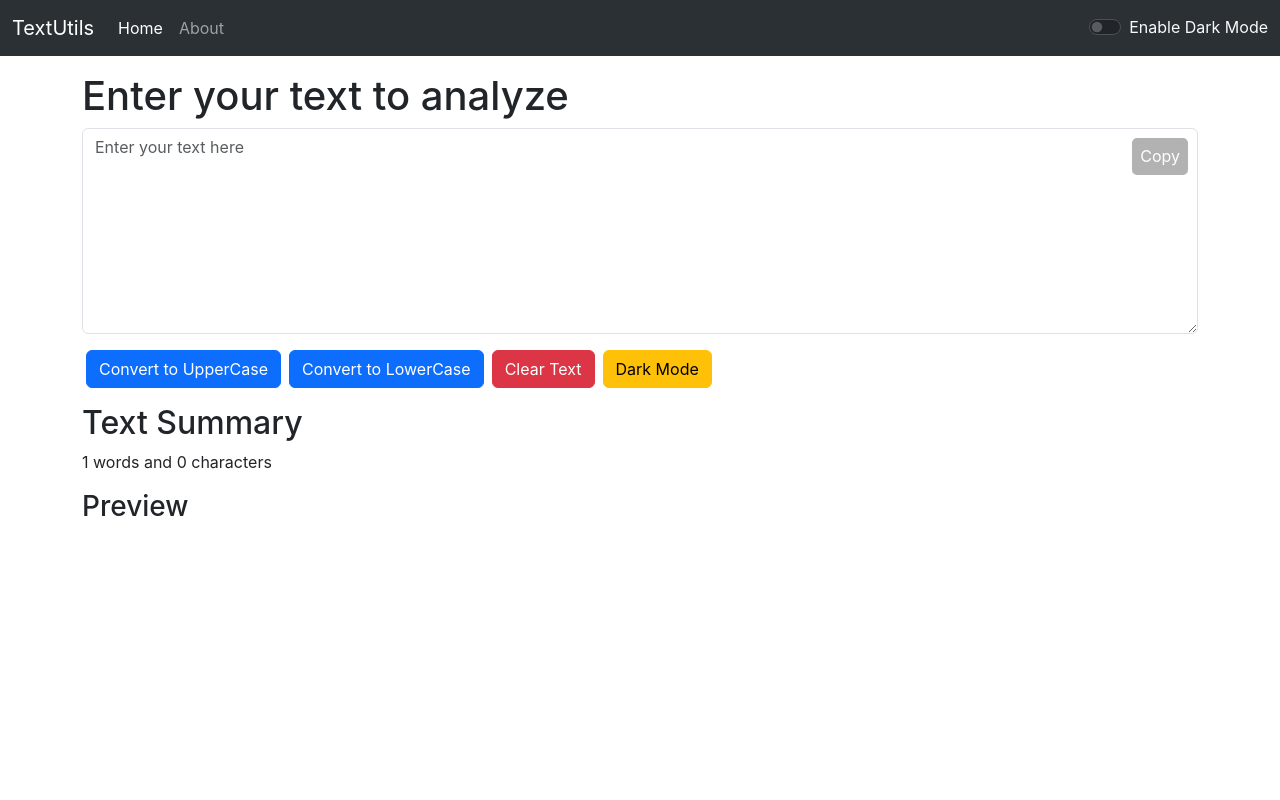
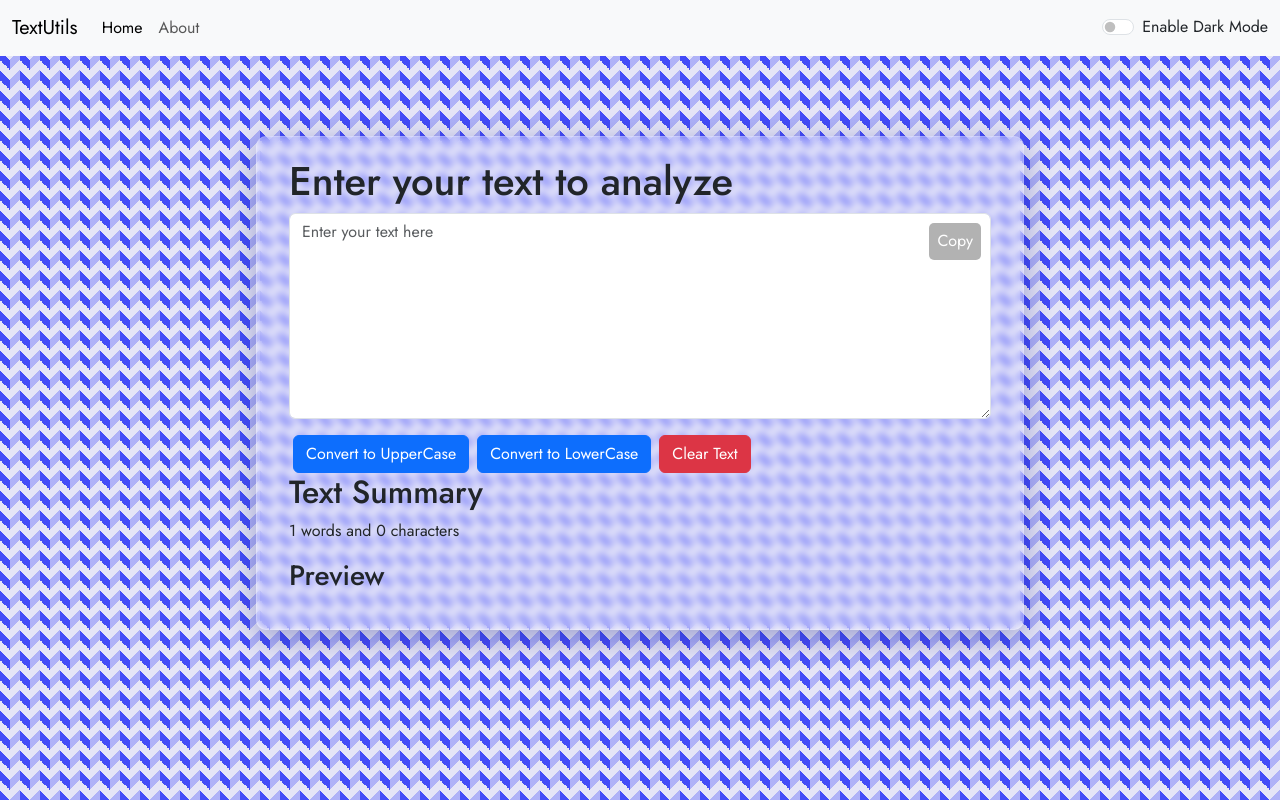
Before and after one commit to arman2tahir/text-utils, a React (Create React App) app: page / in a window 1280 px wide. Built offline with nearby package versions, Linux system fonts and the light colour scheme.

Commit message:
design updated

```diff
--- a/src/App.js
+++ b/src/App.js
@@ -3,14 +3,32 @@
 import NavBar from "./components/NavBar";
 import TextForm from "./components/TextForm";
 import About from "./components/About";
+import React, { useState } from 'react'
 
 function App() {
+  const [isDark, setIsDark] = useState("light");
+
+
+    const toggleMode = () =>{
+      if(isDark === "light"){
+        setIsDark("dark");
+        document.body.classList.add("dark");
+      }
+      else{
+        setIsDark("light");
+        document.body.classList.remove("dark");
+
+
+      }
+
+      console.log("hello")
+    }
   return (
     <Router>
-      <NavBar />
+      <NavBar toggleMode={toggleMode} mode={isDark} btnText={isDark === 'dark' ? 'Disable Dark Mode' : 'Enable Dark Mode'}/>
       <Routes>
-      <Route path="/" Component={TextForm}/>
-      <Route path="/about" Component={About}/>
+      <Route path="/" element={<TextForm mode={isDark}/>}/>
+      <Route path="/about" element={<About mode={isDark}/>}/>
       </Routes>
     </Router>
   );
--- a/src/components/About.js
+++ b/src/components/About.js
@@ -1,42 +1,42 @@
 import React from 'react'
 
-export default function About() {
+export default function About(props) {
   return (
     <div className="container my-5">
         <h1>About Us</h1>
-        <div class="accordion" id="accordionExample">
-            <div class="accordion-item">
-                <h2 class="accordion-header">
-                <button class="accordion-button" type="button" data-bs-toggle="collapse" data-bs-target="#collapseOne" aria-expanded="true" aria-controls="collapseOne">
+        <div className="accordion" id="accordionExample"  data-bs-theme={props.mode}>
+            <div className="accordion-item">
+                <h2 className="accordion-header">
+                <button className="accordion-button" type="button" data-bs-toggle="collapse" data-bs-target="#collapseOne" aria-expanded="true" aria-controls="collapseOne">
                     Accordion Item #1
                 </button>
                 </h2>
-                <div id="collapseOne" class="accordion-collapse collapse show" data-bs-parent="#accordionExample">
-                    <div class="accordion-body">
+                <div id="collapseOne" className="accordion-collapse collapse show" data-bs-parent="#accordionExample">
+                    <div className="accordion-body">
                         <strong>This is the first item's accordion body.</strong> It is shown by default, until the collapse plugin adds the appropriate classes that we use to style each element. These classes control the overall appearance, as well as the showing and hiding via CSS transitions. You can modify any of this with custom CSS or overriding our default variables. It's also worth noting that just about any HTML can go within the <code>.accordion-body</code>, though the transition does limit overflow.
                     </div>
                 </div>
             </div>
-            <div class="accordion-item">
-                <h2 class="accordion-header">
-                <button class="accordion-button collapsed" type="button" data-bs-toggle="collapse" data-bs-target="#collapseTwo" aria-expanded="false" aria-controls="collapseTwo">
+            <div className="accordion-item">
+                <h2 className="accordion-header">
+                <button className="accordion-button collapsed" type="button" data-bs-toggle="collapse" data-bs-target="#collapseTwo" aria-expanded="false" aria-controls="collapseTwo">
                     Accordion Item #2
                 </button>
                 </h2>
-                <div id="collapseTwo" class="accordion-collapse collapse" data-bs-parent="#accordionExample">
-                    <div class="accordion-body">
+                <div id="collapseTwo" className="accordion-collapse collapse" data-bs-parent="#accordionExample">
+                    <div className="accordion-body">
                         <strong>This is the second item's accordion body.</strong> It is hidden by default, until the collapse plugin adds the appropriate classes that we use to style each element. These classes control the overall appearance, as well as the showing and hiding via CSS transitions. You can modify any of this with custom CSS or overriding our default variables. It's also worth noting that just about any HTML can go within the <code>.accordion-body</code>, though the transition does limit overflow.
                     </div>
                 </div>
             </div>
-            <div class="accordion-item">
-                <h2 class="accordion-header">
-                <button class="accordion-button collapsed" type="button" data-bs-toggle="collapse" data-bs-target="#collapseThree" aria-expanded="false" aria-controls="collapseThree">
+            <div className="accordion-item">
+                <h2 className="accordion-header">
+                <button className="accordion-button collapsed" type="button" data-bs-toggle="collapse" data-bs-target="#collapseThree" aria-expanded="false" aria-controls="collapseThree">
                     Accordion Item #3
                 </button>
                 </h2>
-                <div id="collapseThree" class="accordion-collapse collapse" data-bs-parent="#accordionExample">
-                    <div class="accordion-body">
+                <div id="collapseThree" className="accordion-collapse collapse" data-bs-parent="#accordionExample">
+                    <div className="accordion-body">
                         <strong>This is the third item's accordion body.</strong> It is hidden by default, until the collapse plugin adds the appropriate classes that we use to style each element. These classes control the overall appearance, as well as the showing and hiding via CSS transitions. You can modify any of this with custom CSS or overriding our default variables. It's also worth noting that just about any HTML can go within the <code>.accordion-body</code>, though the transition does limit overflow.
                     </div>
                 </div>
--- a/src/components/NavBar.js
+++ b/src/components/NavBar.js
@@ -1,4 +1,4 @@
-import React, { useState } from 'react'
+import React from 'react'
 import { Link } from "react-router-dom";
 
 
@@ -8,7 +8,7 @@
 
   return (
     <>
-    <nav className="navbar navbar-expand-lg bg-body-tertiary" data-bs-theme="dark">
+    <nav className="navbar navbar-expand-lg bg-body-tertiary" data-bs-theme={props.mode}>
         <div className="container-fluid">
             <Link className="navbar-brand" to="/">TextUtils</Link>
             <button className="navbar-toggler" type="button" data-bs-toggle="collapse" data-bs-target="#navbarSupportedContent" aria-controls="navbarSupportedContent" aria-expanded="false" aria-label="Toggle navigation">
@@ -23,9 +23,9 @@
                     <Link className="nav-link" to="/about">About</Link>
                     </li>
                 </ul>
-                <div class="form-check form-switch text-light">
-                    <input class="form-check-input" type="checkbox" role="switch" id="flexSwitchCheckDefault" />
-                    <label class="form-check-label" for="flexSwitchCheckDefault">Enable Dark Mode</label>
+                <div className="form-check form-switch">
+                    <input className="form-check-input" onClick={props.toggleMode} type="checkbox" role="switch" id="flexSwitchCheckDefault"/>
+                    <label className="form-check-label" htmlFor="flexSwitchCheckDefault">{props.btnText}</label>
                 </div>
             </div>
         </div>
--- a/src/components/TextForm.js
+++ b/src/components/TextForm.js
@@ -1,19 +1,9 @@
-import React, { useEffect, useState } from 'react'
+import React, { useState } from 'react'
 
-export default function TextForm() {
+export default function TextForm(props) {
 
     const [text, setText] = useState("");
     const [visible, setvisible] = useState(false);
-
-    const [isDark, setIsDark] = useState(true);
-
-    useEffect(()=>{
-        if (isDark === "light"){
-            document.body.classList.add("dark");
-        }else {
-            document.body.classList.remove("dark")
-        }
-    })
 
     const UpClick = () =>{
         let newText = text.toUpperCase();
@@ -68,22 +58,19 @@
         transition: "opacity .2s ease-in-out",
     }
 
-    const DarkMode = () =>{
-        setIsDark(isDark === "light" ? "dark" : "light")
-    }
+
   return (
-    <>
-        <div className="container my-3" >
+    <div className="wrapper">
+        <div className="container" >
                 <h1>Enter your text to analyze</h1>
             <div className="mb-3" style={{position: "relative"}}>
-                <textarea className="form-control" data-bs-theme={isDark === "light" ? "dark" : "light"} value={text} onChange={changehandler} placeholder='Enter your text here' id="exampleFormControlTextarea1" rows="8"></textarea>
+                <textarea className="form-control" data-bs-theme={props.mode} value={text} onChange={changehandler} placeholder='Enter your text here' id="exampleFormControlTextarea1" rows="8"></textarea>
                 <button className='copy-text' style={copyBtn} onClick={copyText}>Copy</button>
                 {visible && <p style={copytext}>Copied!</p>}
             </div>
             <button className="btn btn-primary mx-1" onClick={UpClick}>Convert to UpperCase</button>
             <button className="btn btn-primary mx-1" onClick={LowClick}>Convert to LowerCase</button>
             <button className="btn btn-danger mx-1" onClick={clearClick}>Clear Text</button>
-            <button className="btn btn-warning mx-1" onClick={DarkMode}>{isDark === "light" ? "Light Mode" : "Dark Mode"}</button>
         </div>
         <div className="container">
             <h2>Text Summary</h2>
@@ -91,7 +78,7 @@
             <h3>Preview</h3>
             <p style={{wordWrap: "break-word"}}>{text}</p>
         </div>
-    </>
+    </div>
 
   )
 }
--- a/src/index.css
+++ b/src/index.css
@@ -1,18 +1,41 @@
+@import url("https://fonts.googleapis.com/css2?family=Jost:ital,wght@0,100;0,200;0,300;0,400;0,500;0,600;0,700;0,800;0,900;1,100;1,200;1,300;1,400;1,500;1,600;1,700;1,800;1,900&display=swap");
+
 body {
   margin: 0;
-  font-family: -apple-system, BlinkMacSystemFont, 'Segoe UI', 'Roboto', 'Oxygen',
-    'Ubuntu', 'Cantarell', 'Fira Sans', 'Droid Sans', 'Helvetica Neue',
-    sans-serif;
+  font-family: "Jost", sans-serif;
   -webkit-font-smoothing: antialiased;
   -moz-osx-font-smoothing: grayscale;
+  background: linear-gradient(135deg, #444cf755 25%, transparent 25%) -10px 0/
+      20px 20px,
+    linear-gradient(225deg, #444cf7 25%, transparent 25%) -10px 0/ 20px 20px,
+    linear-gradient(315deg, #444cf755 25%, transparent 25%) 0px 0/ 20px 20px,
+    linear-gradient(45deg, #444cf7 25%, #e5e5f7 25%) 0px 0/ 20px 20px;
 }
 
 code {
-  font-family: source-code-pro, Menlo, Monaco, Consolas, 'Courier New',
+  font-family: source-code-pro, Menlo, Monaco, Consolas, "Courier New",
     monospace;
 }
 
-body.dark{
+body.dark {
   color: white;
-  background: black;
+  background: linear-gradient(135deg, #4800ff55 25%, transparent 25%) -10px 0/
+      20px 20px,
+    linear-gradient(225deg, #4800ff 25%, transparent 25%) -10px 0/ 20px 20px,
+    linear-gradient(315deg, #4800ff55 25%, transparent 25%) 0px 0/ 20px 20px,
+    linear-gradient(45deg, #4800ff 25%, #000000 25%) 0px 0/ 20px 20px;
 }
+.wrapper {
+  width: 60%;
+  margin: 0 auto;
+  padding: 20px;
+  margin-top: 80px;
+  margin-bottom: 80px;
+  border-radius: 20px;
+  background: rgba(255, 255, 255, 0.25);
+  box-shadow: 0 8px 32px 0 rgba(31, 38, 135, 0.37);
+  backdrop-filter: blur(4px);
+  -webkit-backdrop-filter: blur(4px);
+  border-radius: 10px;
+  border: 1px solid rgba(255, 255, 255, 0.18);
+}
```
